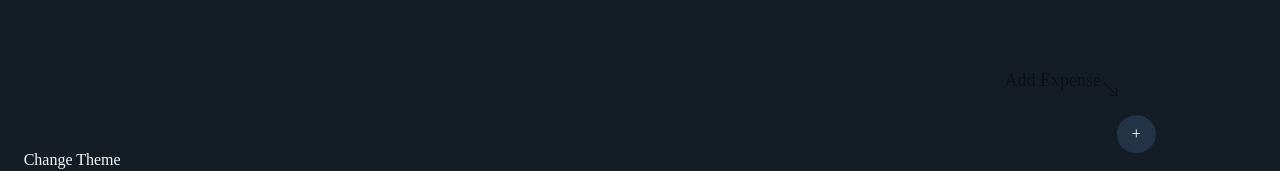
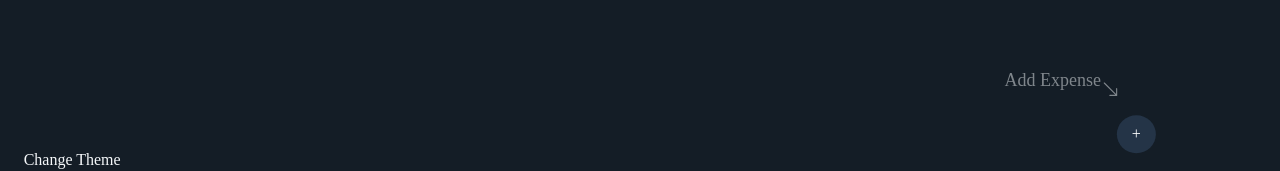
Before and after one commit to pancholiraj27/expenseTracker, a React (Create React App) app: page / in a window 1280 px wide. Shown: the part 553-724 px from the top of the page. Built offline with nearby package versions, Linux system fonts and the light colour scheme.

Commit message:
change in addArrow color also setBgColor to themeColor useState

```diff
--- a/src/App.css
+++ b/src/App.css
@@ -95,6 +95,7 @@
   font-size: 18px;
   animation: blinker 2s linear infinite;
   z-index: 1;
+  color: var(--textColor);
 }
 
 .arrowIcon {
--- a/src/App.js
+++ b/src/App.js
@@ -10,7 +10,7 @@ function App() {
 
   // for toggle change color
   const [showColors, setShowColors] = useState(false);
-  const [bgColors, setBgColors] = useState();
+  const [bgColors, setBgColors] = useState(localStorage.getItem("themeColor"));
 
   // if localStorage not set this will set
   useEffect(() => {
```
